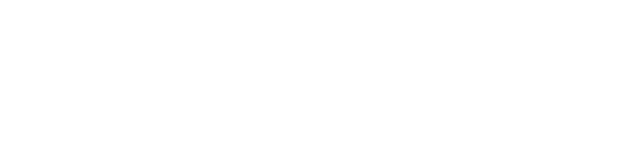
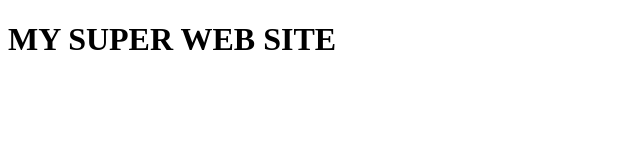
Before and after one commit to amine-haddad/my-super-website, a plain HTML site: page index.html in a window 1280 px wide. Shown: the whole page, without its empty margins (0-640 px from the left). Drawn offline with Linux system fonts and the light colour scheme.

Commit message:
Changement de l index

```diff
--- a/index.html
+++ b/index.html
@@ -2,9 +2,10 @@
 <html>
   <head>
     <meta charset="UTF-8">
-    <title>title</title>
+    <title>my super website</title>
   </head>
+
   <body>
-
+    <h1>MY SUPER WEB SITE</h1>
   </body>
 </html>
```
